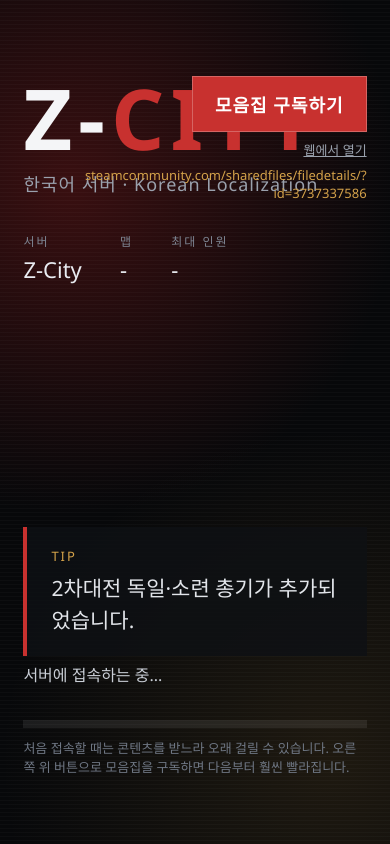
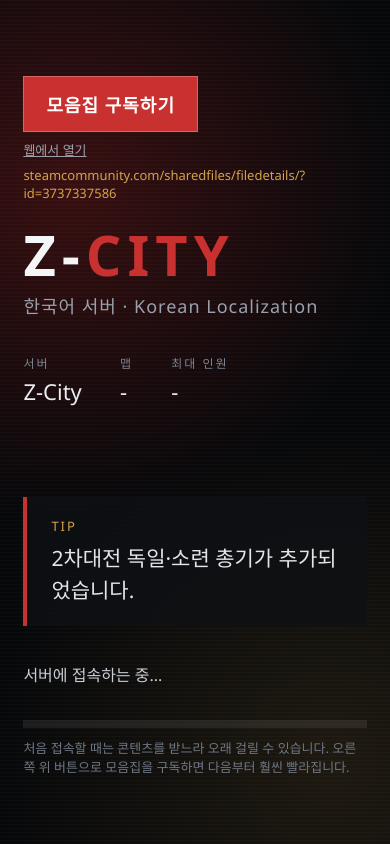
Before and after one commit to baedong893/zcity-loading, a plain HTML site: page index.html in a window 390 px wide. Drawn offline with Linux system fonts and the light colour scheme.

Commit message:
Keep the collection button clear of the logo on narrow screens
Co-Authored-By: Claude Opus 5.5 <noreply@anthropic.com>

```diff
--- a/index.html
+++ b/index.html
@@ -70,6 +70,12 @@
 	#collection a.button:hover { background: #e03b38; }
 	#collection a.web { display: inline-block; margin-top: 8px; font-size: 13px; color: #9aa1ad; }
 	#collection .url { margin-top: 6px; font-size: 13px; color: #d4a24a; }
+	/* Narrow windows: put the button above the logo instead of over it. */
+	@media (max-width: 900px) {
+		#collection { position: static; text-align: left; margin-bottom: 24px; }
+		#brand { font-size: 56px; }
+		#tipbox { bottom: 150px; }
+	}
 </style>
 </head>
 <body>
```
